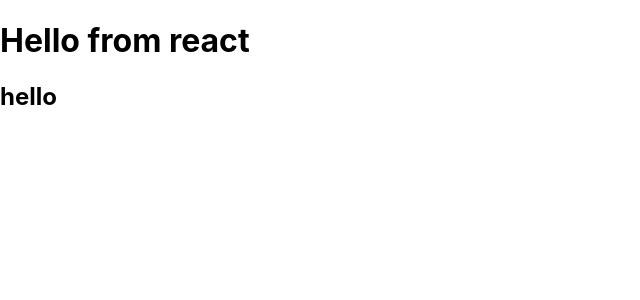
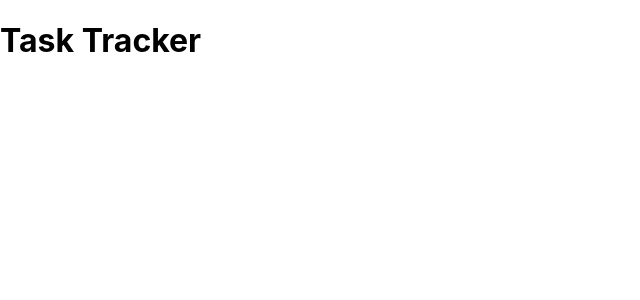
Before and after one commit to ahmad047/task-tracker-react, a React (Create React App) app: page / in a window 1280 px wide. Shown: the top 300 px of the page, without its empty margins (0-640 px from the left). Built offline with nearby package versions, Linux system fonts and the light colour scheme.

Commit message:
basic build compelte

```diff
--- a/src/App.js
+++ b/src/App.js
@@ -1,8 +1,10 @@
-function App() {
+
+
+function App () {
+
     return (
         <div className="App">
-            <h1>Hello from react</h1>
-            <h2>hello</h2>
+            <h1>Task Tracker</h1>
         </div>
     );
 }
```
